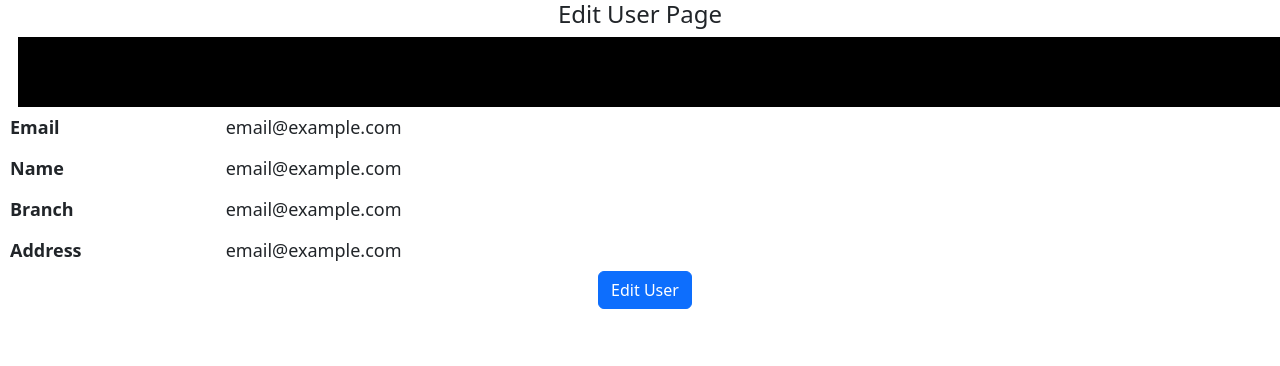
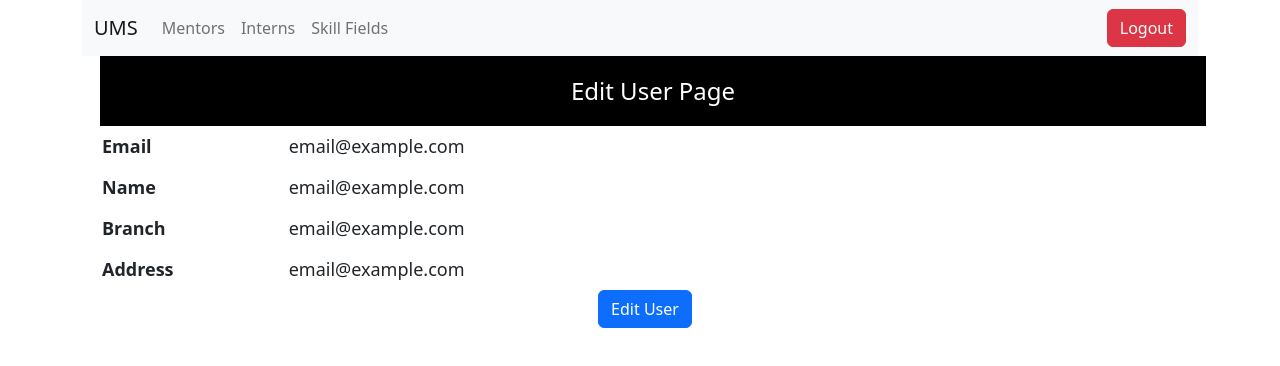
Before and after one commit to BongaDigiLink/Projects, an Angular app in the folder AngularProject_UMS/: page /user in a window 1280 px wide. Shown: the top 366 px of the page. Built offline with nearby package versions, Linux system fonts and the light colour scheme.

Commit message:
new navigation. edit layout

```diff
--- a/AngularProject_UMS/src/app/app.module.ts
+++ b/AngularProject_UMS/src/app/app.module.ts
@@ -9,6 +9,7 @@ import { SignUpComponent } from './sign-up/sign-up.component';
 import { UserDetailsComponent } from './user-details/user-details.component';
 import { HomeComponent } from './home/home.component';
 import { UserViewComponent } from './user-view/user-view.component';
+import { NavbarComponent } from './navbar/navbar.component';
 
 @NgModule(
   {
@@ -19,7 +20,8 @@ import { UserViewComponent } from './user-view/user-view.component';
     SignUpComponent,
     UserDetailsComponent,
     HomeComponent,
-    UserViewComponent
+    UserViewComponent,
+    NavbarComponent
   ],
   imports:
   [
--- /dev/null
+++ b/AngularProject_UMS/src/app/navbar/navbar.component.html
@@ -0,0 +1,56 @@
+<!-- Navbar -->
+<nav class="navbar navbar-expand-lg navbar-light bg-light">
+    <!-- Container wrapper -->
+    <div class="container-fluid">
+      <!-- Navbar brand -->
+      <a class="navbar-brand"
+      [routerLink]="['/home']">UMS</a>
+
+      <!-- Toggle button -->
+      <button
+        class="navbar-toggler"
+        type="button"
+
+        aria-expanded="false"
+        aria-label="Toggle navigation"
+      >
+        <i class="fas fa-bars"></i>
+      </button>
+
+      <!-- Collapsible wrapper -->
+      <div
+        class="collapse navbar-collapse"
+        id="navbarSupportedContent"
+        mdbCollapse
+
+      >
+        <!-- Left links -->
+        <ul class="navbar-nav me-auto mb-2 mb-lg-0">
+          <li class="nav-item">
+            <a class="nav-link" aria-current="page"
+            [routerLink]="['/home']">Mentors</a>
+          </li>
+          <li class="nav-item">
+            <a class="nav-link"
+            [routerLink]="['/users-details']">Interns</a>
+          </li>
+          <li class="nav-item">
+            <a class="nav-link"
+            [routerLink]="['/users-details']">Skill Fields</a>
+          </li>
+        </ul>
+        <!-- Left links -->
+
+        <!-- Search form -->
+        <form class="d-flex input-group w-auto">
+          <button class="btn btn-danger" type="button"
+          [routerLink]="['/signin']">
+            Logout
+          </button>
+        </form>
+      </div>
+      <!-- Collapsible wrapper -->
+    </div>
+    <!-- Container wrapper -->
+  </nav>
+  <!-- Navbar -->
--- a/AngularProject_UMS/src/app/user-details/user-details.component.html
+++ b/AngularProject_UMS/src/app/user-details/user-details.component.html
@@ -1,5 +1,6 @@
 
 <div class="container">
+  <app-navbar></app-navbar>
     <div class="row">
 
       <div class="card card-user" style="width: 18rem;">
--- a/AngularProject_UMS/src/app/user-view/user-view.component.html
+++ b/AngularProject_UMS/src/app/user-view/user-view.component.html
@@ -1,7 +1,14 @@
-<h4 class="text-center">Edit User Page</h4>
+
+<div class="container">
+    <app-navbar></app-navbar>
+
     <div class="user-info">
-    <div class="row col-md-6 mx-2" style="background-color: black; width: 100%; height: 70px"></div>
-    <form>
+
+        <div class="row col-md-6 mx-2" style="background-color: black; width: 100%; height: 70px">
+            <h4 class="text-center" style="color: white; margin: auto;">Edit User Page</h4>
+        </div>
+
+        <form class="user-info">
             <div class="form-group row">
                 <label for="staticEmail" class="col-sm-2 col-form-label">Email</label>
                 <div class="col-sm-10">
@@ -36,8 +43,6 @@
         <button (click)="onClickEdit()" class="btn btn-primary">Edit User</button>
         </div>
     </div>
-
-
 
     <form class="edit-form" *ngIf="edit===true">
         <div class="form-row">
@@ -75,3 +80,4 @@
         </div>
 
     </form>
+</div>
--- a/AngularProject_UMS/src/app/user-view/user-view.component.ts
+++ b/AngularProject_UMS/src/app/user-view/user-view.component.ts
@@ -11,7 +11,12 @@ export class UserViewComponent
 
   onClickEdit()
   {
+    if(this.edit === false)
+    {
     this.edit = true;
+    }else{
+      this.edit = false;
+    }
   }
 
 }
```
Also changed, not shown: AngularProject_UMS/src/app/navbar/navbar.component.ts (added, +10 -0 lines), AngularProject_UMS/src/app/navbar/navbar.component.css (added), 1 other file (tests, documents, lock files or other folders). Lines whose indentation alone changed are shown as unchanged.
